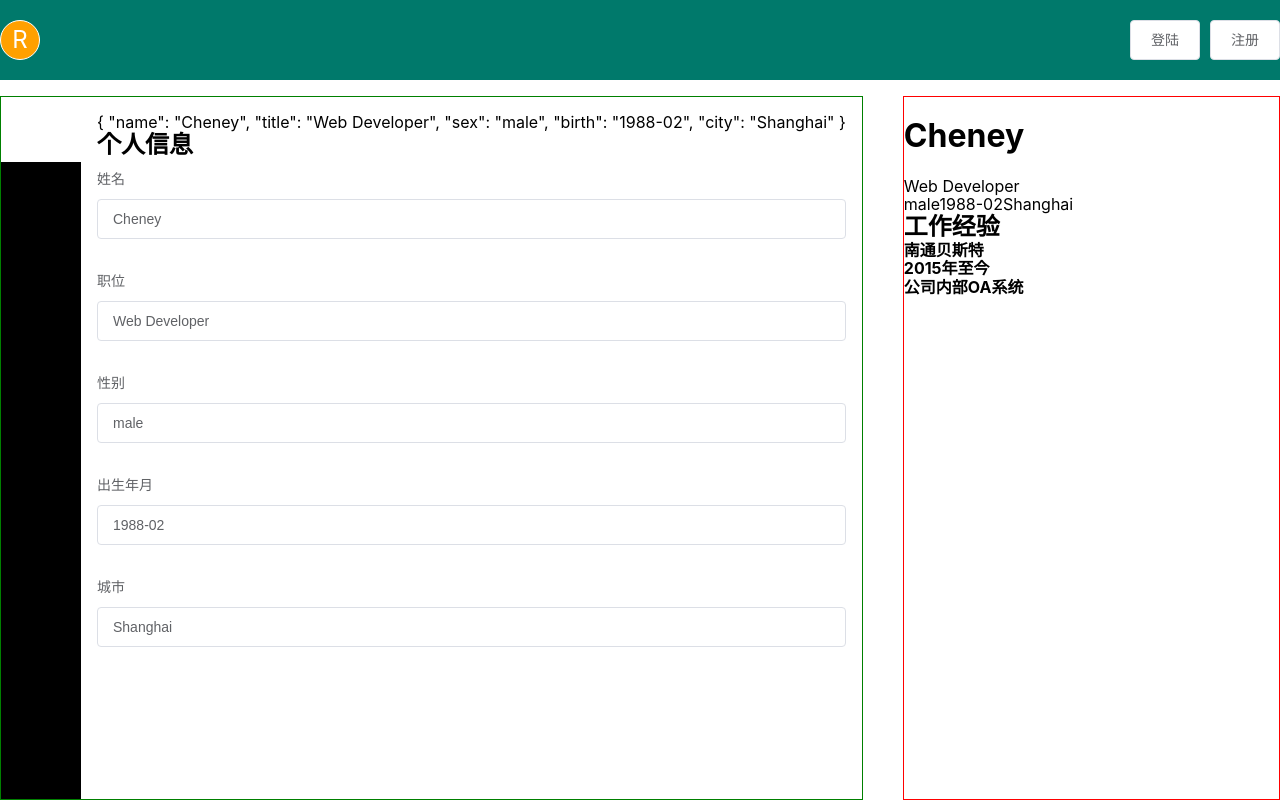
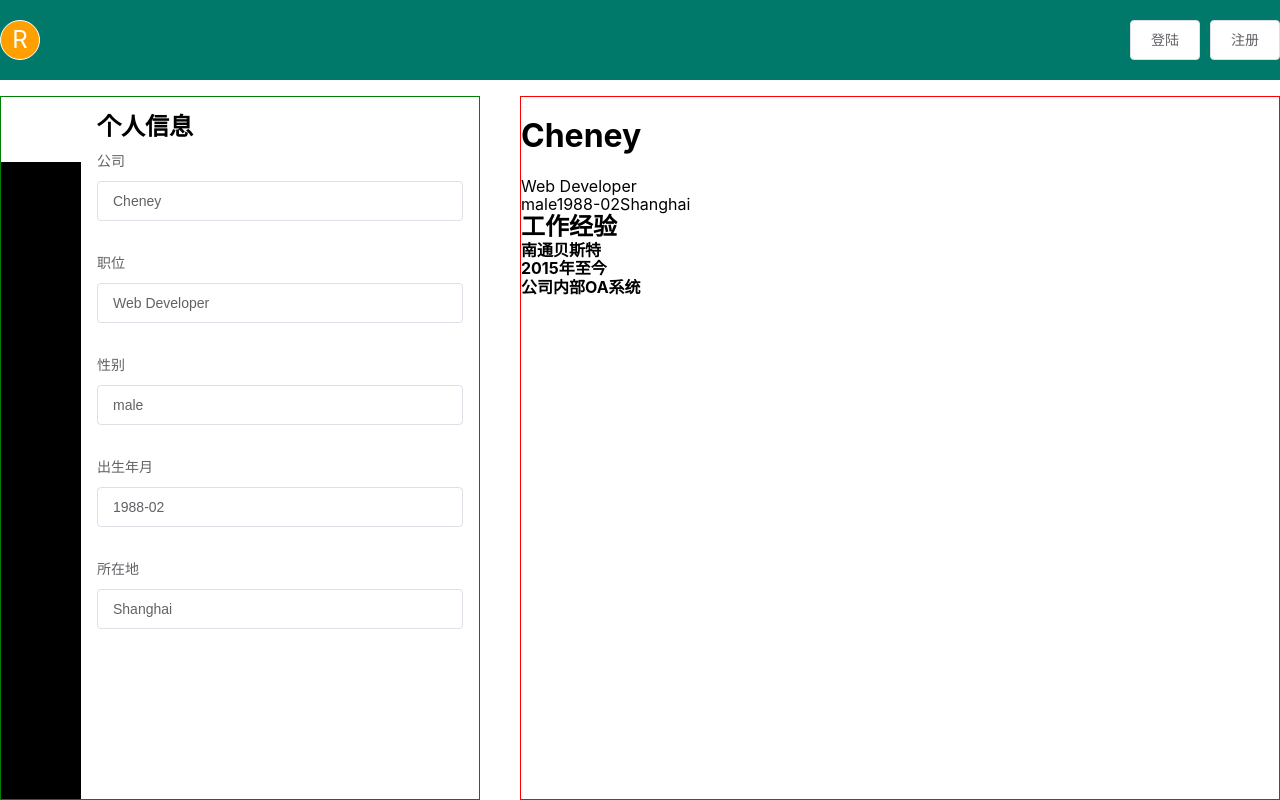
Before and after one commit to CheneyZhangCH/vue-resumer-1, a Vue app: page / in a window 1280 px wide. Built offline with nearby package versions, Linux system fonts and the light colour scheme.

Commit message:
完成profile单项数据绑定

```diff
--- a/src/components/editor/Profile.vue
+++ b/src/components/editor/Profile.vue
@@ -1,45 +1,55 @@
 <template>
   <div>
-
-    {{profile}}
     <h2>个人信息</h2>
     <el-form v-model="profile">
-      <el-form-item v-for="key in keys" v-bind:label="labels[key]">
-        <el-input v-bind:value="profile[key]" v-on:input.native="updateProfile()"></el-input>
+      <!--<el-form-item v-for="key in keys" v-bind:label="labels[key]">-->
+      <!--<el-input v-bind:value="profile.name" v-on:input.native="updateProfile()"></el-input>-->
+      <!--</el-form-item>-->
+
+      <el-form-item label="公司">
+        <el-input v-bind:value="profile.name" v-on:input.native="updateProfileName($event)"></el-input>
       </el-form-item>
-      <!--<el-form-item label="职位">-->
-      <!--<el-input v-bind:value="profile.title" v-on:input.native="updateProfile"></el-input>-->
-      <!--</el-form-item>-->
-      <!--<el-form-item label="性别">-->
-      <!--<el-input v-model="profile.sex"></el-input>-->
-      <!--</el-form-item>-->
-      <!--<el-form-item label="出生年月">-->
-      <!--<el-input v-model="profile.birth"></el-input>-->
-      <!--</el-form-item>-->
-      <!--<el-form-item label="所在地">-->
-      <!--<el-input v-model="profile.city"></el-input>-->
-      <!--</el-form-item>-->
+      <el-form-item label="职位">
+        <el-input v-bind:value="profile.title" v-on:input.native="updateProfileTitle($event)"></el-input>
+      </el-form-item>
+      <el-form-item label="性别">
+        <el-input v-bind:value="profile.sex" v-on:input.native="updateProfileSex($event)"></el-input>
+      </el-form-item>
+      <el-form-item label="出生年月">
+        <el-input v-bind:value="profile.birth" v-on:input.native="updateProfileBirth($event)"></el-input>
+      </el-form-item>
+      <el-form-item label="所在地">
+        <el-input v-bind:value="profile.city" v-on:input.native="updateProfileCity($event)"></el-input>
+      </el-form-item>
     </el-form>
   </div>
 </template>
 <script type="text/ecmascript-6">
   export default {
-    props: ['labels'],
+//    props: ['labels'],
     computed: {
-      keys() {
-        return Object.keys(this.$store.state.resume.profile)
-      },
+//      keys() {
+//        return Object.keys(this.$store.state.resume.profile)
+//      },
       profile() {
         return this.$store.state.resume.profile;
       }
     },
     methods: {
-      updateProfile(e,key) {
-        this.$store.commit({
-          type: 'updateProfile',
-          value: e.target.value,
-          key: key,
-        })
+      updateProfileName($event) {
+        this.$store.commit('updateProfileName', $event.target.value)
+      },
+      updateProfileTitle($event) {
+        this.$store.commit('updateProfileTitle', $event.target.value)
+      },
+      updateProfileSex($event) {
+        this.$store.commit('updateProfileName', $event.target.value)
+      },
+      updateProfileBirth($event) {
+        this.$store.commit('updateProfileName', $event.target.value)
+      },
+      updateProfileCity($event) {
+        this.$store.commit('updateProfileName', $event.target.value)
       }
     }
   }
--- a/src/store/index.js
+++ b/src/store/index.js
@@ -68,12 +68,20 @@ export default new Vuex.Store({
     removeAward(state, index) {
       state.resume.awards.splice(index, 1)
     },
-    updateProfile(state, payload){
-      let key = payload.key;
-      console.log(key)
-      let value = payload.value;
-      console.log(value)
-      state.resume.profile.key = value
-    }
+    updateProfileName(state, payload) {
+      state.resume.profile.name = payload
+    },
+    updateProfileTitle(state, payload) {
+      state.resume.profile.title = payload
+    },
+    updateProfileSex(state, payload) {
+      state.resume.profile.sex = payload
+    },
+    updateProfileBirth(state, payload) {
+      state.resume.profile.birth = payload
+    },
+    updateProfileCity(state, payload) {
+      state.resume.profile.city = payload
+    },
   }
 })
```
